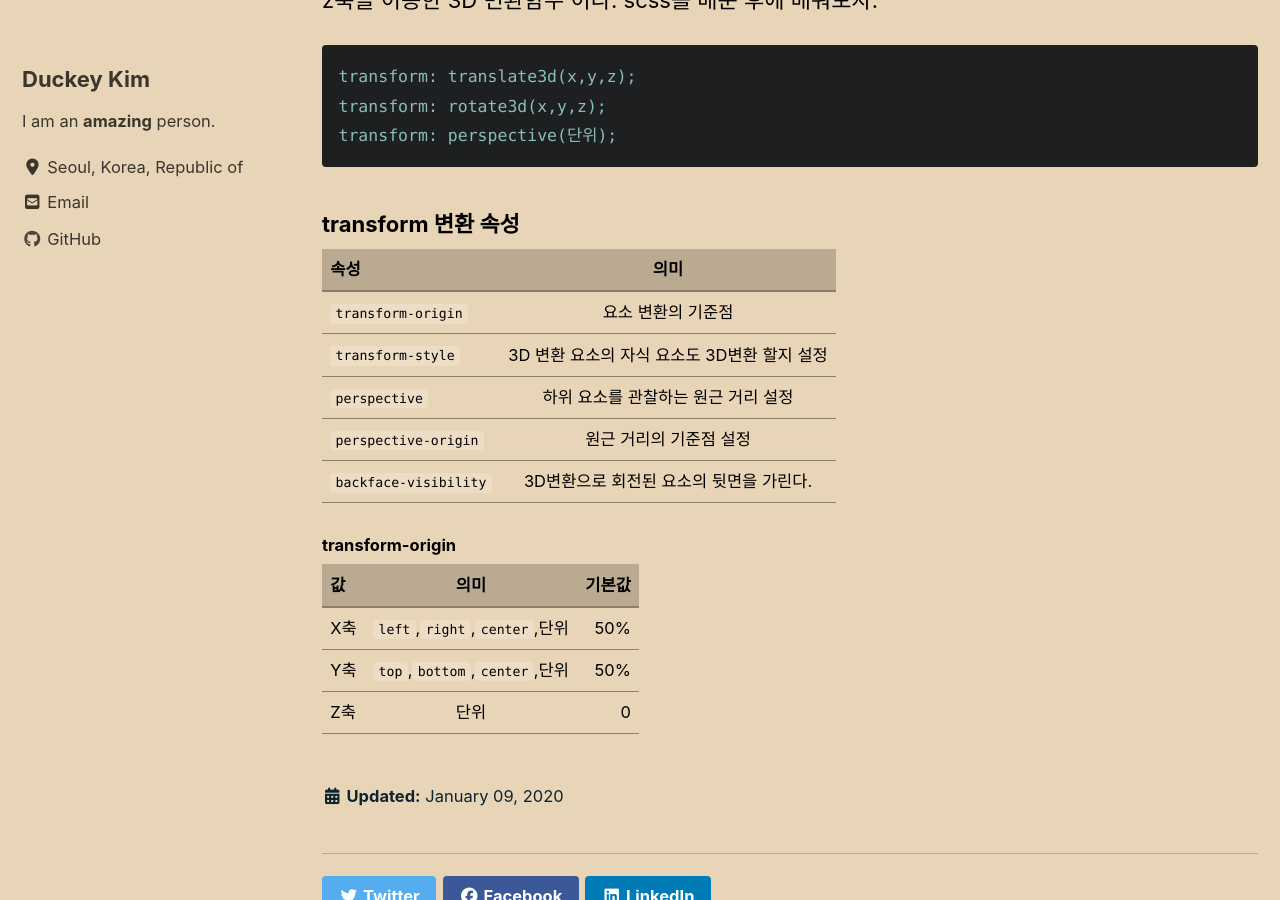
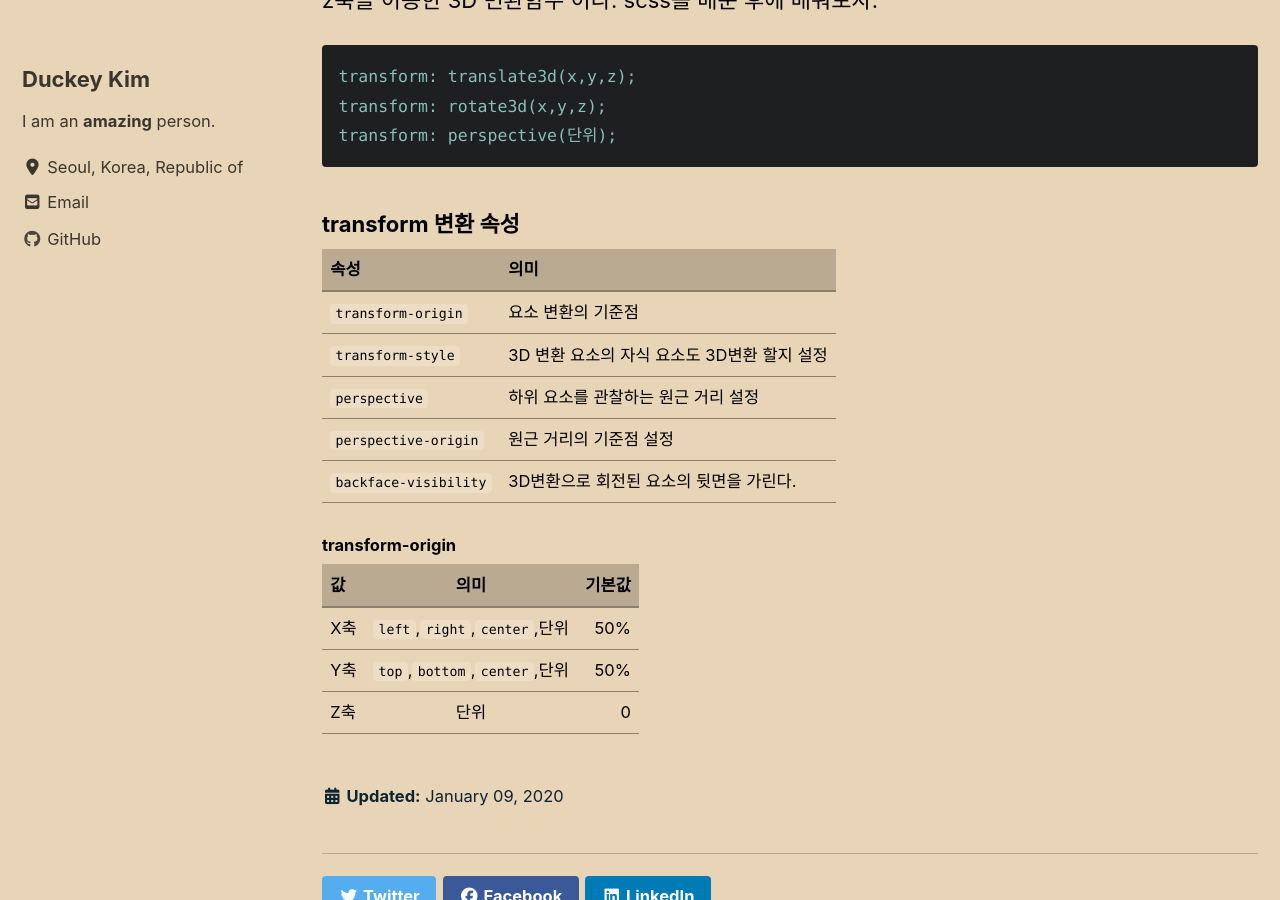
Before and after one commit to duckey-kim/duckey-kim.github.io, a Jekyll site: the page built from _posts/2020-01-09-10-CSS배우기(전환).md, in a window 1280 px wide and 900 px high, scrolled down 3538 px. Built offline with Jekyll 4.4.1, drawn with Linux system fonts in a browser that asks for light colours; cached includes are drawn as plain includes; nearby versions of some CDN libraries.

```diff
--- a/_posts/2020-01-09-10-CSS배우기(전환).md
+++ b/_posts/2020-01-09-10-CSS배우기(전환).md
@@ -83,17 +83,17 @@ transform: perspective(단위);
 
 ### transform 변환 속성
 
-|속성|의미|
-|:---|:---:|
-|`transform-origin` | 요소 변환의 기준점|
-|`transform-style` | 3D 변환 요소의 자식 요소도 3D변환 할지 설정|
-|`perspective` | 하위 요소를 관찰하는 원근 거리 설정|
-|`perspective-origin` | 원근 거리의 기준점 설정|
-|`backface-visibility` | 3D변환으로 회전된 요소의 뒷면을 가린다.|
+| 속성|의미 |
+|:---|:---|
+| `transform-origin` | 요소 변환의 기준점 |
+| `transform-style` | 3D 변환 요소의 자식 요소도 3D변환 할지 설정 |
+| `perspective` | 하위 요소를 관찰하는 원근 거리 설정 |
+| `perspective-origin` | 원근 거리의 기준점 설정 |
+| `backface-visibility` | 3D변환으로 회전된 요소의 뒷면을 가린다. |
 
 #### transform-origin
 
-|값|의미|기본값|
+| 값|의미|기본값|
 |:---|:---:|---:|
 |X축 | `left`,`right`,`center`,단위 | 50%|
 |Y축 | `top`,`bottom`,`center`,단위 | 50%|
```
